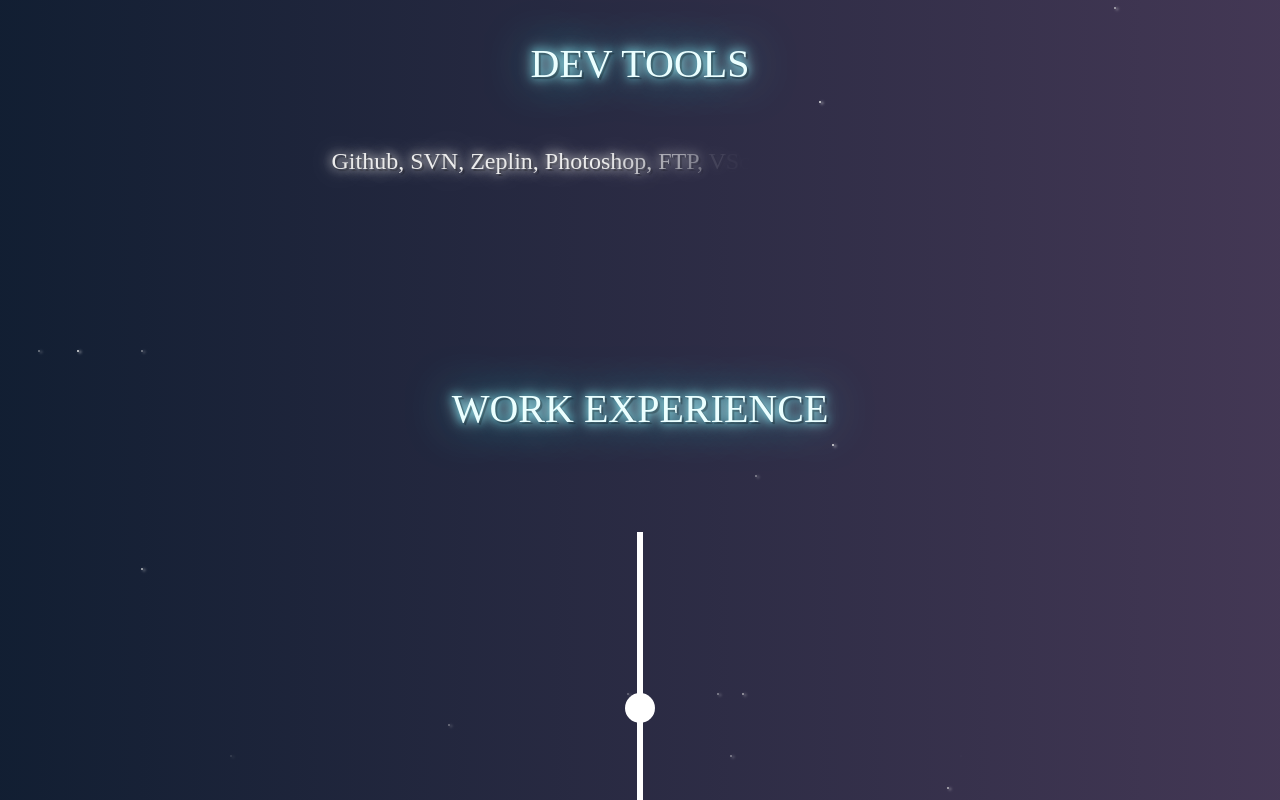
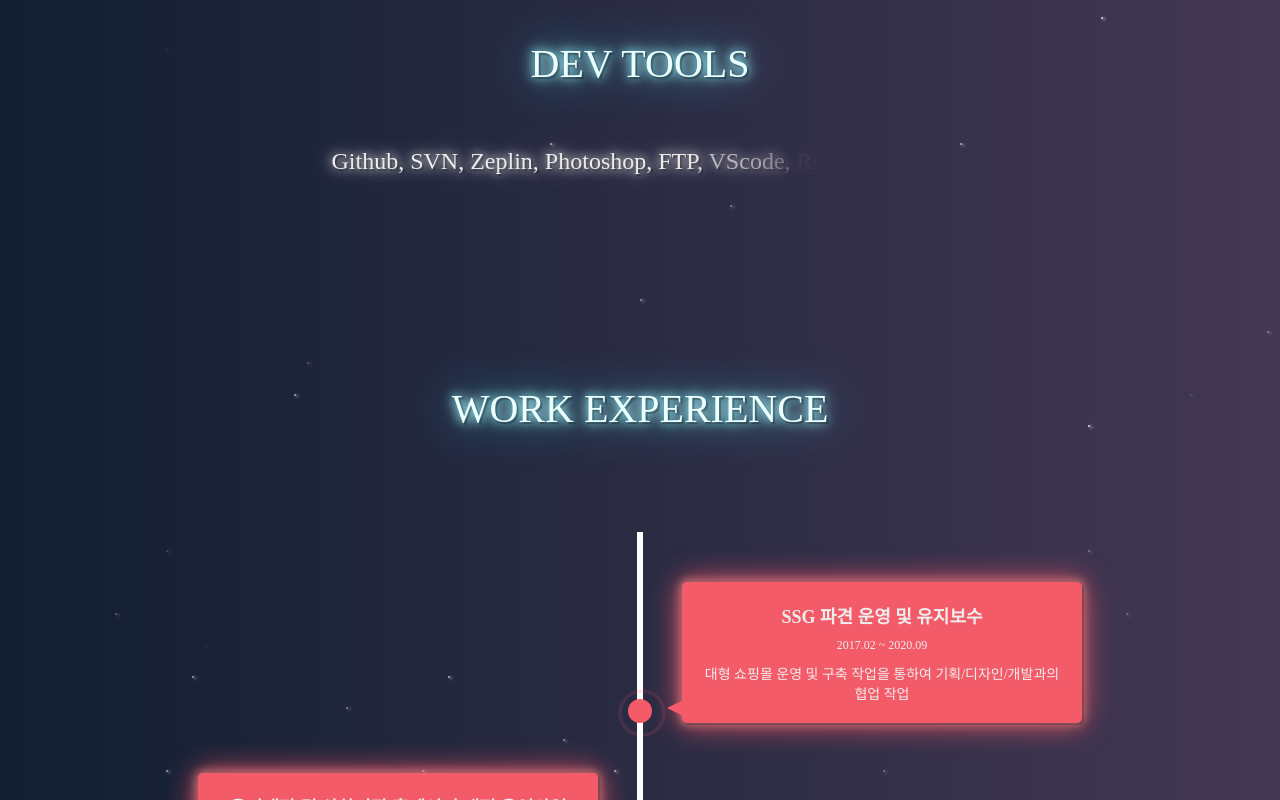
Before and after one commit to yo-onhye/00.project-portfolio, a React (Create React App) app in the folder project-portfolio/: page / in a window 1280 px wide. Shown: the part 1520-2320 px from the top of the page. Built offline with nearby package versions, Linux system fonts and the light colour scheme; a web font is replaced by a local one.

Commit message:
timelineJs() 추가

```diff
--- a/project-portfolio/src/App.js
+++ b/project-portfolio/src/App.js
@@ -5,6 +5,7 @@ class App extends Component {
 	state = {
 		aOffs: [],
 		nGap: 200,
+		bIsTyping: false,
 	};
 
 	setPosJs = () => {
@@ -118,6 +119,21 @@ class App extends Component {
 		}
 	};
 
+	timelineJs = (selector) => {
+		let elTarget = document.querySelector(selector);
+		let elTargetPoint = elTarget.querySelectorAll(".projectTimePoint");
+		let elTargetItem = elTarget.querySelectorAll('.projectTimeItem');
+		for (let i of elTargetPoint) {
+			i.style.background = "#f45b69";
+			i.style.opacity = 1;
+		}
+		for (let i of elTargetItem) {
+			i.style.transform = "none";
+			i.style.visibility = "visible";
+			i.style.opacity = 1;
+		}
+	}
+
 	section1Js = (scroll) => {
 		if (scroll >= this.state.aOffs[0] - this.state.nGap) {
 			scroll = scroll - this.state.aOffs[0];
@@ -142,7 +158,12 @@ class App extends Component {
 			scroll = this.state.aOffs[2];
 			this.opacityAniJs("#projectSection03 .projectHeading", 0);
 			this.opacityAniJs("#projectSection03 .projectCont", 0.5);
-			this.typingAniJS("#projectSection03 .projectDesc", 1);
+			if (!this.state.bIsTyping) {
+				this.typingAniJS("#projectSection03 .projectDesc", 1);
+				this.setState({
+					bIsTyping : true
+				})
+			}
 		}
 	};
 
@@ -151,6 +172,7 @@ class App extends Component {
 			scroll = scroll - this.state.aOffs[3];
 			this.opacityAniJs("#projectSection04 .projectHeading", 0);
 			this.opacityAniJs("#projectSection04 .projectCont", 1);
+			this.timelineJs("#projectSection04 .projectTimeline");
 		}
 	};
 
@@ -236,6 +258,7 @@ class App extends Component {
 					<div className='projectCont opacityAni'>
 						<ul className='projectTimeline'>
 							<li>
+								<span className='projectTimePoint'></span>
 								<div className='projectTimeItem'>
 									<strong className='projectTimeName'>SSG 파견 운영 및 유지보수</strong>
 									<span className='projectTimePeriod'>2017.02 ~ 2020.09</span>
@@ -243,6 +266,7 @@ class App extends Component {
 								</div>
 							</li>
 							<li>
+								<span className='projectTimePoint'></span>
 								<div className='projectTimeItem'>
 									<strong className='projectTimeName'>을지재단 및 산하기관 홈페이지 개편 용역사업</strong>
 									<span className='projectTimePeriod'>2015.08 ~ 2016.04</span>
@@ -250,6 +274,7 @@ class App extends Component {
 								</div>
 							</li>
 							<li>
+								<span className='projectTimePoint'></span>
 								<div className='projectTimeItem'>
 									<strong className='projectTimeName'>MOIBA_앱결제안심터</strong>
 									<span className='projectTimePeriod'>2016.05 ~ 2016.06</span>
@@ -257,6 +282,7 @@ class App extends Component {
 								</div>
 							</li>
 							<li>
+								<span className='projectTimePoint'></span>
 								<div className='projectTimeItem'>
 									<strong className='projectTimeName'>행자부_홈페이지통합(과거사_주민통계)</strong>
 									<span className='projectTimePeriod'>2016.08 ~ 2016.12</span>
@@ -264,6 +290,7 @@ class App extends Component {
 								</div>
 							</li>
 							<li>
+								<span className='projectTimePoint'></span>
 								<div className='projectTimeItem'>
 									<strong className='projectTimeName'>KIST_전북분원</strong>
 									<span className='projectTimePeriod'>2016.10 ~ 2016.11</span>
--- a/project-portfolio/src/App.scss
+++ b/project-portfolio/src/App.scss
@@ -115,7 +115,7 @@ body {
 			display: block;
 		}
 		.blink {
-			animation: textBlink linear infinite 2s;
+			@include browsers(textBlink linear infinite 2s);
 		}
 	}
 	.projectTitle {
@@ -126,7 +126,7 @@ body {
 		letter-spacing: 2px;
 		text-shadow: 0 -40px 100px, 0 0 2px, 0 0 1em #1041ff, 0 0 0.5em #1041ff, 0 0 0.1em #1041ff, 0 10px 3px #000;
 		text-transform: uppercase;
-		animation: titleBlink linear infinite 2s;
+		@include browsers(titleBlink linear infinite 2s);
 		&:before {
 			position: absolute;
 			top: 50px;
@@ -137,7 +137,7 @@ body {
 			background-color: #83f52c;
 			border-radius: 2px;
 			box-shadow: 0 0 0.1em #83f52c;
-			animation: blockBlink linear infinite 2s;
+			@include browsers(blockBlink linear infinite 2s);
 			content: "";
 		}
 	}
@@ -227,7 +227,7 @@ body {
 		border-top: 0 none !important;
 		border-radius: 0 0 300px 300px;
 		transform-origin: 50% 0% 0;
-		animation: 1s fillGraphAnimation ease-in;
+		@include browsers(fillGraphAnimation ease-in 1s);
 		box-sizing: border-box;
 		z-index: 5;
 		cursor: pointer;
@@ -273,28 +273,54 @@ body {
 		margin: 0 auto;
 		padding-top: 50px;
 		background: #fff;
-		&:after {
-			content: "";
+		.projectTimePoint {
 			position: absolute;
 			left: 50%;
 			bottom: 0;
 			transform: translateX(-50%);
-			width: 30px;
-			height: 30px;
+			width: 24px;
+			height: 24px;
 			border-radius: 50%;
-			background: inherit;
-			transition: background 0.5s ease-in-out;
+			background: #f45b69;
+			transition: all 0.4s 0.2s;
+			&:before {
+				content: "";
+				position: absolute;
+				top: 0px;
+				left: 0px;
+				width: 24px;
+				height: 24px;
+				background-color: transparent;
+				border: 2px solid #f45b69;
+				border-radius: 50%;
+				@include browsers(bounceCircle infinite 1.6s 0.4s);
+				content: "";
+			}
+			&:after {
+				content: "";
+				position: absolute;
+				top: 0px;
+				left: 0px;
+				width: 24px;
+				height: 24px;
+				background-color: transparent;
+				border: 2px solid #f45b69;
+				border-radius: 50%;
+				@include browsers(bounceCircle infinite 0.8s 0.4s);
+			}
 		}
 		.projectTimeItem {
 			visibility: hidden;
 			position: relative;
 			bottom: 0;
 			width: 400px;
-			padding: 20px;
+			padding: 20px 15px;
 			border-radius: 5px;
+			box-sizing: border-box;
 			background: #f45b69;
 			box-shadow: 2px 2px 1px rgba(0, 0, 0, 0.2), 0 0px 15px #923840, 0 0 10px #f6bbc1, 0 0 30px #f45b69;
 			color: #eee;
+			word-break: keep-all;
 			opacity: 0;
 			transition: all 0.5s ease-in-out;
 			&:before {
@@ -368,26 +394,23 @@ body {
 	}
 	&.loaded {
 		.reveal-cover {
-			-webkit-animation: coverReveal 1.5s ease-in-out;
-			animation: coverReveal 1.5s ease-in-out;
+			@include browsers(coverReveal ease-in-out 1.5s);
 		}
 		.reveal-text {
 			opacity: 1;
-			-webkit-animation: textReveal 1.5s ease-in-out;
-			animation: textReveal 1.5s ease-in-out;
+			@include browsers(textReveal ease-in-out 1.5s);
 		}
 	}
 }
 .typingAni {
 	span {
 		opacity: 0;
-		animation: textTyping 0.7s ease-in-out;
+		@include browsers(textTyping ease-in-out 0.7s);
 		animation-fill-mode: forwards;
 	}
 }
 .slideLeftAni {
-	-webkit-animation-name: slideInLeft;
-	animation-name: slideInLeft;
+	@include browsers(slideInLeft);
 }
 @keyframes shiningStar {
 	0% {
@@ -563,19 +586,29 @@ body {
 		transform: translateZ(0);
 	}
 }
+@keyframes bounceCircle {
+	0% {
+		opacity: 1;
+		transform: scale(0);
+	}
+	100% {
+		opacity: 0;
+		transform: scale(2);
+	}
+}
 
 /* media query */
 @media screen and (max-width: 900px) {
 	.projectTimeline {
 		li {
+			.projectTimeItem {
+				width: 250px;
+			}
 			&:nth-child(even) {
 				.projectTimeItem {
 					left: -289px;
 				}
 			}
-		}
-		.projectTimeItem {
-			width: 250px;
 		}
 	}
 }
@@ -583,6 +616,9 @@ body {
 	.projectTimeline {
 		li {
 			margin-left: 20px;
+			.projectTimeItem {
+				width: calc(100vw - 140px);
+			}
 			&:nth-child(even) {
 				.projectTimeItem {
 					left: 45px;
@@ -594,8 +630,5 @@ body {
 				}
 			}
 		}
-		.projectTimeItem {
-			width: calc(100vw - 91px);
-		}
 	}
 }
```
Also changed, not shown: 1 other file (tests, documents, lock files or other folders).
